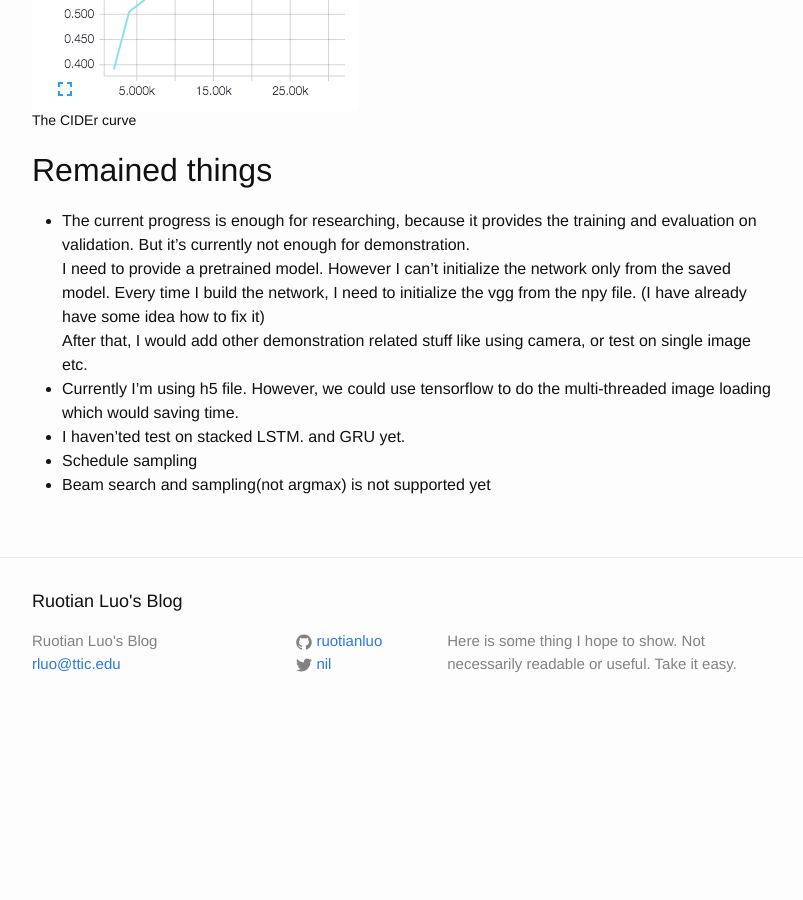
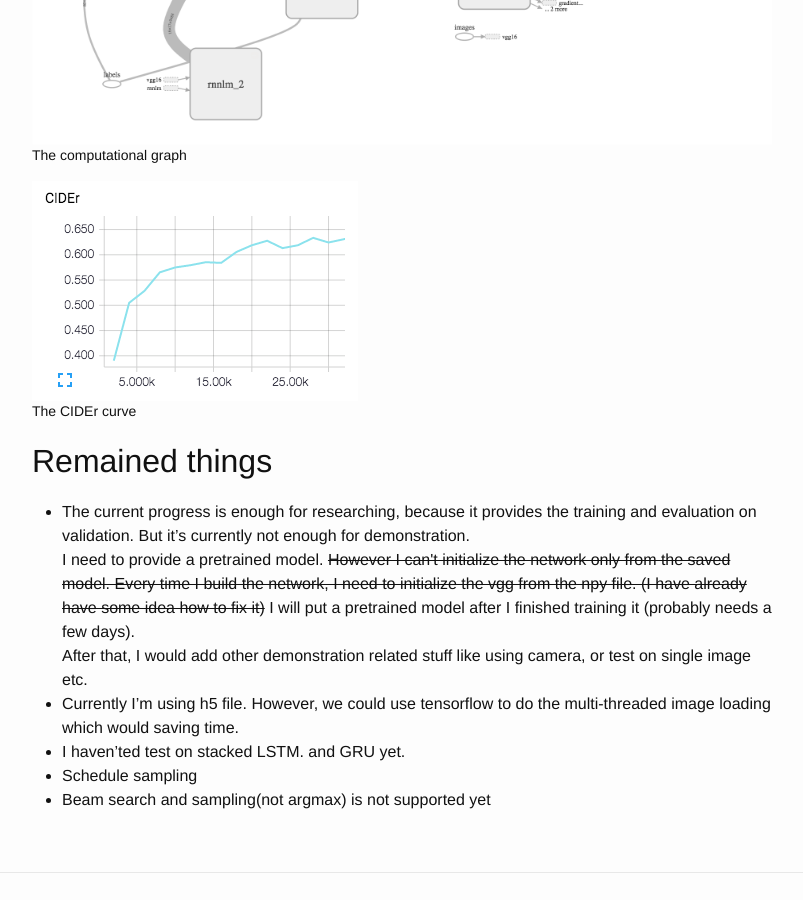
Before and after one commit to ruotianluo/ruotianluo.github.io, a Jekyll site: the page built from _posts/2016-08-04-neuraltalk2-tf.markdown, in a window 1280 px wide and 900 px high, scrolled down 2240 px. Shown: the whole window, without its empty margins (238-1041 px from the left). Built offline with Jekyll 4.4.1, drawn with Linux system fonts in a browser that asks for light colours; comment, search, counter and statistics services are not loaded; before the commit the page ends 2975 px from its top, so only the background shows below that.

Commit message:
Made some modification.

```diff
--- a/_posts/2016-08-04-neuraltalk2-tf.markdown
+++ b/_posts/2016-08-04-neuraltalk2-tf.markdown
@@ -61,7 +61,7 @@ In the tensorboard, I visualize the BLEU, CIDEr, METEOR and ROUGE on validation
 ## Remained things
 
 - The current progress is enough for researching, because it provides the training and evaluation on validation. But it's currently not enough for demonstration.<br>
-I need to provide a pretrained model. However I can't initialize the network only from the saved model. Every time I build the network, I need to initialize the vgg from the npy file. (I have already have some idea how to fix it)<br>
+I need to provide a pretrained model. <strike>However I can't initialize the network only from the saved model. Every time I build the network, I need to initialize the vgg from the npy file. (I have already have some idea how to fix it)</strike> I will put a pretrained model after I finished training it (probably needs a few days).<br>
 After that, I would add other demonstration related stuff like using camera, or test on single image etc.
 - Currently I'm using h5 file. However, we could use tensorflow to do the multi-threaded image loading which would saving time.
 - I haven'ted test on stacked LSTM. and GRU yet.
```
Also changed, not shown: assets/nt2_tf/nt2_graph.png.
